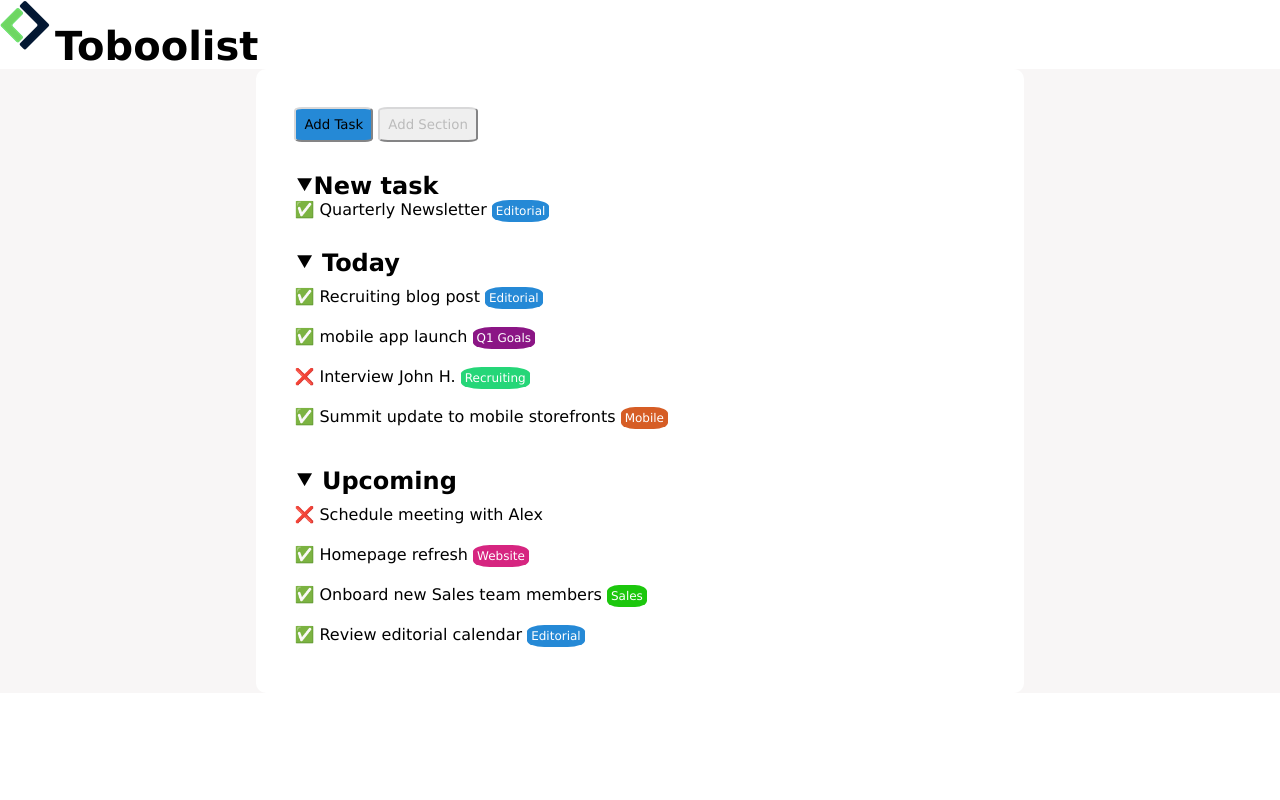
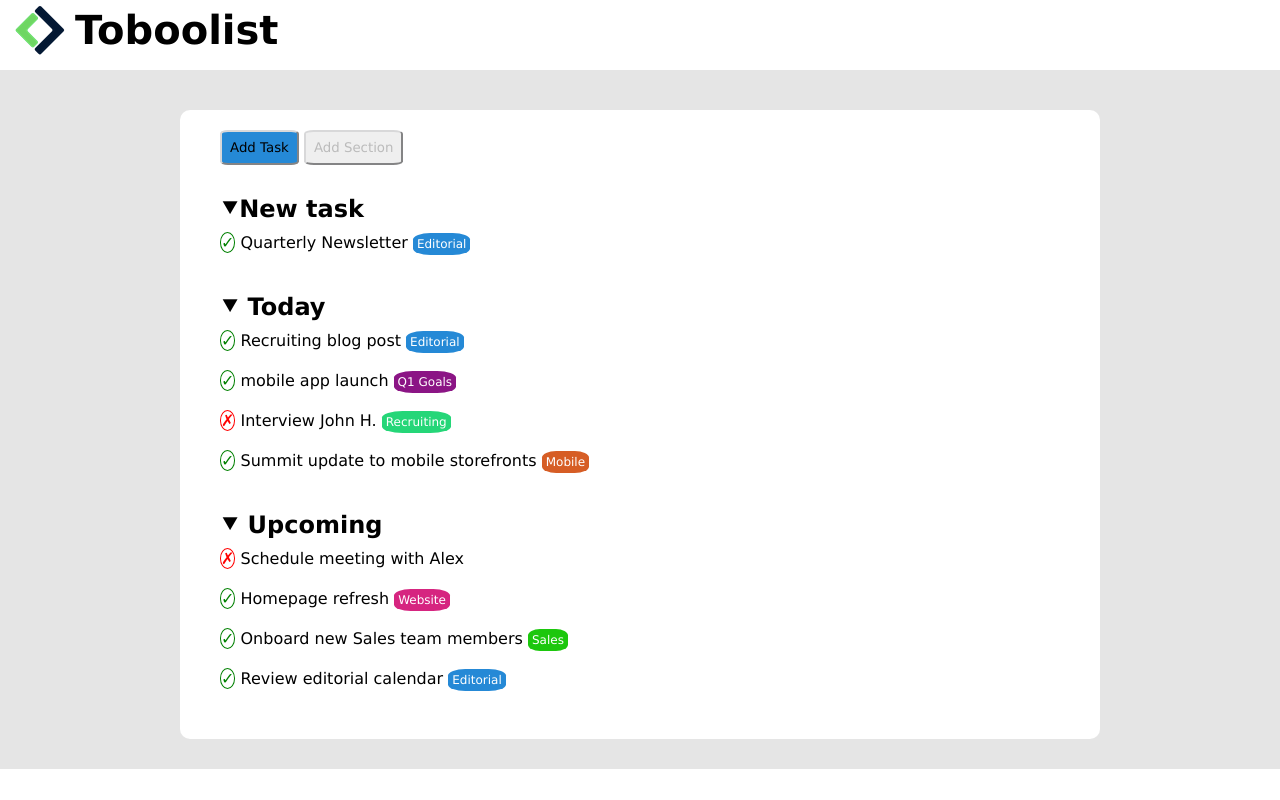
Before and after one commit to Shamble94/html-css-toboolist, a plain HTML site: page index.html in a window 1280 px wide. Drawn offline with Linux system fonts and the light colour scheme.

Commit message:
[UPDATE] changed cross & check icons in index.html

```diff
--- a/css/style.css
+++ b/css/style.css
@@ -6,31 +6,48 @@
 }
 
 #container{
-    max-width: 900px;
     background-color: rgb(255, 255, 255);
-    padding: 3%;
+    padding-top: 20px;
+    padding-left: 40px;
+    padding-bottom: 40px;
     border-radius: 10px;
-    margin-left: 20%;
-    margin-right: 20%;
-    border-color: rgb(255, 127, 174);
+    margin-top: 10px;
+    margin-left: 150px;
+    margin-right: 150px;
+    border-color: rgb(244, 240, 241);
 }
 
+.check{
+    border: 1px solid green;
+    border-radius: 50%;
+    color: green;
+}
+.cross{
+    border: 1px solid red;
+    border-radius: 50%;
+    color: red;
+}
 .sfondo
 {
-    background-color: rgb(248, 246, 246);
-}
+     background-color: rgba(0, 0, 0, 0.1);
+     padding: 30px;
+     margin-top: 10px;
+    }
 
 .logo{
-   margin-top: auto;
-   margin-right: auto;
+    height: 60px;
+    vertical-align: middle;
+    line-height: 100px;
+    padding: 5px;
+    margin-left: 10px;
 }
 
 
-.titolo{
+.logo-text{
     vertical-align:middle;
     display: inline-block;
     font-size: 40px;
-    margin-bottom: auto;
+
 }
 .task{
 
@@ -43,13 +60,11 @@
     border-radius:10%;
     padding: 8px;
     border-color: rgb(216, 216, 217);
+    color: rgb(187, 187, 187)
 
 }
-.addsection{
-    color: rgb(187, 187, 187)
-}
 
-}
+
 .newtask{
     margin-top: 20px;
     margin-bottom: 10px;
--- a/index.html
+++ b/index.html
@@ -11,77 +11,81 @@
 
     <!-- Header -->
     <header>
-        <div class="logo">
-            <img src="./img/Logo.png" alt="Logo">
-            <h1 class="titolo">Toboolist
+        <div>
+            <img src="./img/Logo.png" alt="Logo" class="logo">
+            <h1 class="logo-text">Toboolist
             </h1>
         </div>
     </header>
-
-
-
-
-
-
 
     <!-- Main -->
     <div class="sfondo" >
         <div id="container">
             <main>
                 <!-- Section 1 -->
-            <section>
+                <div>
                     <button class="task">Add Task</button>
-                <button class="section"><span class="addsection">Add Section</span></button>
-            </section>
+                    <button class="section">Add Section</button>
+                </div>
                 <!-- Section 2 -->
 
                 <section>
-                <h2 class="newtask">&#11206;New task</h2>
-                <span>&#9989; Quarterly Newsletter
+                    <h2>&#11206;New task
+                    </h2>
+
+                        <div class="altezzatesto">
+
+                            <span class="check">&check;</span><span> Quarterly Newsletter
                             </span><span class="editorial">Editorial</span>
+
+                        </div>
+
 
                 </section>
                 <!-- Section 3 -->
+
                 <section>
                     <h2> &#11206; Today</h2>
 
                 <div class="altezzatesto">
-                <div>&#9989; Recruiting blog post
-                </span><span class="editorial">Editorial</span></div>
+                    <div><span class="check">&check;</span> Recruiting blog post
+                    <span class="editorial">Editorial</span></div>
 
                     <div>
-                <span>&#9989; mobile app launch
-                </span><span class="q1goals">Q1 Goals</span>
+                    <span class="check">&check;</span> mobile app launch
+                    <span class="q1goals">Q1 Goals</span>
                     </div>
 
                     <div>
-                <span>&#10060; Interview John H.
+                    <span><span class="cross">&cross;</span> Interview John H.
                     </span><span class="recruiting">Recruiting</span>
                     </div>
 
                     <div>
-                <span>&#9989; Summit update to mobile storefronts
+                    <span><span class="check">&check;</span> Summit update to mobile storefronts
                     </span><span class="mobile">Mobile</span>
                     </div>
                 </div>
                 </section>
+
                 <!-- Section 4 -->
+
                 <section>
                     <h2>&#11206; Upcoming</h2>
 
                     <div class="altezzatesto">
 
-                    <div>&#10060; Schedule meeting with Alex
+                        <div><span class="cross">&cross;</span> Schedule meeting with Alex
                         </div>
 
-                    <div>&#9989; Homepage refresh
-                    </span><span class="website">Website</span></div>
+                        <div><span class="check">&check;</span> Homepage refresh
+                        <span class="website">Website</span></div>
 
-                    <div>&#9989; Onboard new Sales team members
-                    </span><span class="sales">Sales</span></div>
+                        <div><span class="check">&check;</span> Onboard new Sales team members
+                        <span class="sales">Sales</span></div>
 
-                    <div>&#9989; Review editorial calendar
-                    </span><span class="editorial">Editorial</span></div>
+                        <div><span class="check">&check;</span> Review editorial calendar
+                        <span class="editorial">Editorial</span></div>
 
                     </div>
 
```
Lines whose indentation alone changed are shown as unchanged.
